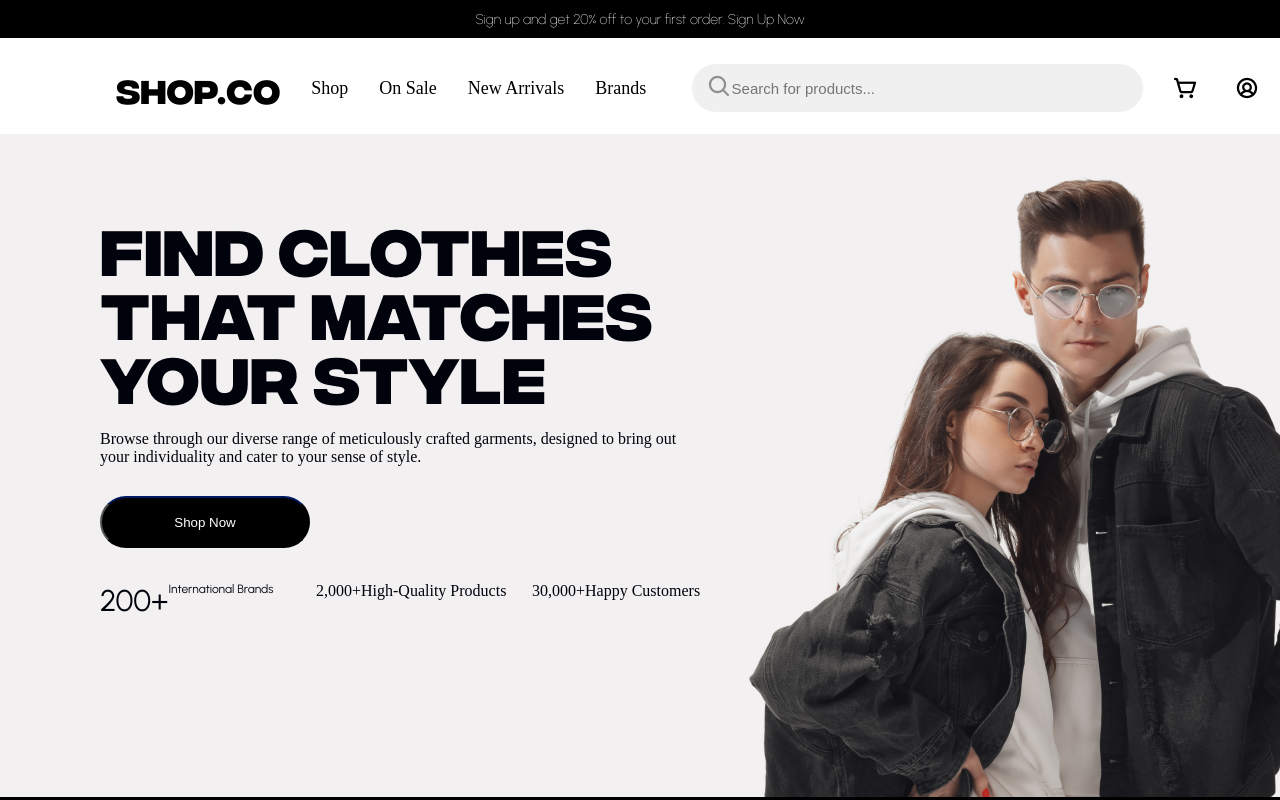
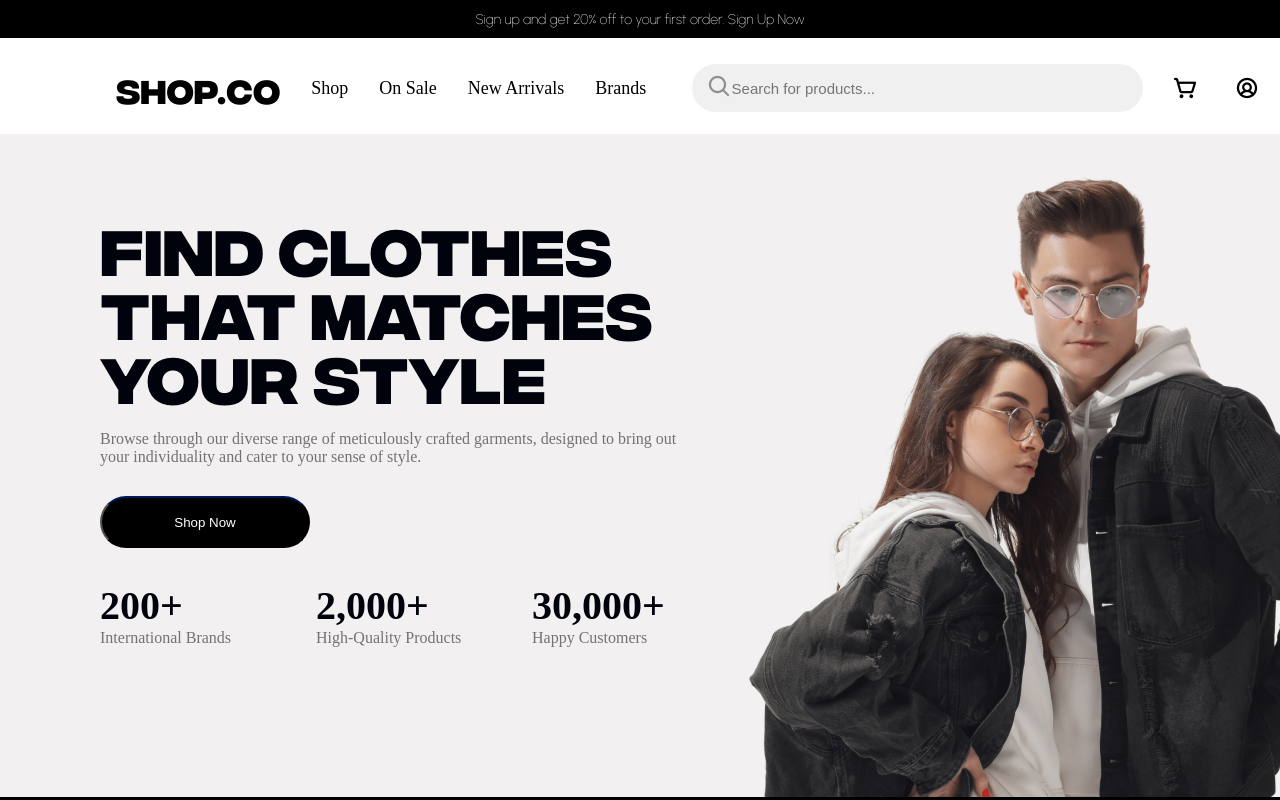
Before and after one commit to calexoliveira/cantinhodevendas, a React (Vite) app: page / in a window 1280 px wide. Shown: the top 800 px of the page. Built offline with nearby package versions, Linux system fonts and the light colour scheme.

Commit message:
displayinline

```diff
--- a/src/components/Section.tsx
+++ b/src/components/Section.tsx
@@ -9,9 +9,12 @@ export function Section() {
                 </p>
                 <p><button className="container__botao">Shop Now</button></p>
                 <div className="contagem">
-                    <p><span className="fonte-media">200+</span><span className="fonte-pequena">International Brands</span></p>
-                    <p>2,000+ <span>High-Quality Products</span></p>
-                    <p>30,000+ <span>Happy Customers</span></p>
+                    <p><span className="fonte-media">200+</span>
+                        <span className="fonte-pequena">International Brands</span></p>
+                    <p><span className="fonte-media">2,000+</span>
+                        <span className="fonte-pequena">High-Quality Products</span></p>
+                    <p><span className="fonte-media">30,000+ </span>
+                        <span className="fonte-pequena">Happy Customers</span></p>
                 </div>
                 <p></p>
             </nav>
--- a/src/style/styles.css
+++ b/src/style/styles.css
@@ -162,6 +162,7 @@ body {
 .nota {
     font-family: 'Satoshi';
     padding: 100px;
+    color: #00000086;
     font-weight:100;
     font-size: 16px;
     margin-right: 40%;
@@ -178,8 +179,7 @@ body {
 
 }
 .grid-section>nav>div>p {
-    grid-template-rows: repeat(2, auto);
-    border-color: #167BF7;
+    display: inline;
 }
 
 .contagem {
@@ -189,15 +189,16 @@ body {
 
 .fonte-media {
     display: block;
-    font-family: 'Urbanist';
-    font-size: 30px;
-    font-weight:400;
+    font-family: 'Satoshi';
+    font-size: 40px;
+    font-weight:bold;
 }
 .fonte-pequena {
     display: block;
-    font-family: 'Urbanist';
-    font-size: 12px;
-    font-weight:400;
+    font-family: 'Satoshi';
+    font-size: 16px;
+    color: #00000086;
+    font-weight:100;
 }
 .grid-section>p>* {
 
```
